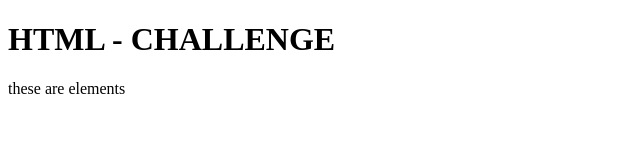
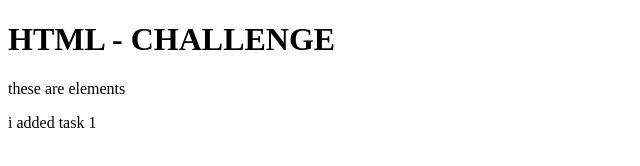
Before and after one commit to pelqimDS/Challenges, a plain HTML site: page htmlChallenges/index.html in a window 1280 px wide. Shown: the full height of the page, 0-640 px from the left. Drawn offline with Linux system fonts and the light colour scheme.

Commit message:
added a span for task 1

```diff
--- a/htmlChallenges/index.html
+++ b/htmlChallenges/index.html
@@ -11,6 +11,7 @@
 
     <p>these are elements</p>
 
+    <span>i added task 1</span>
 
 </body>
 </html>
```
